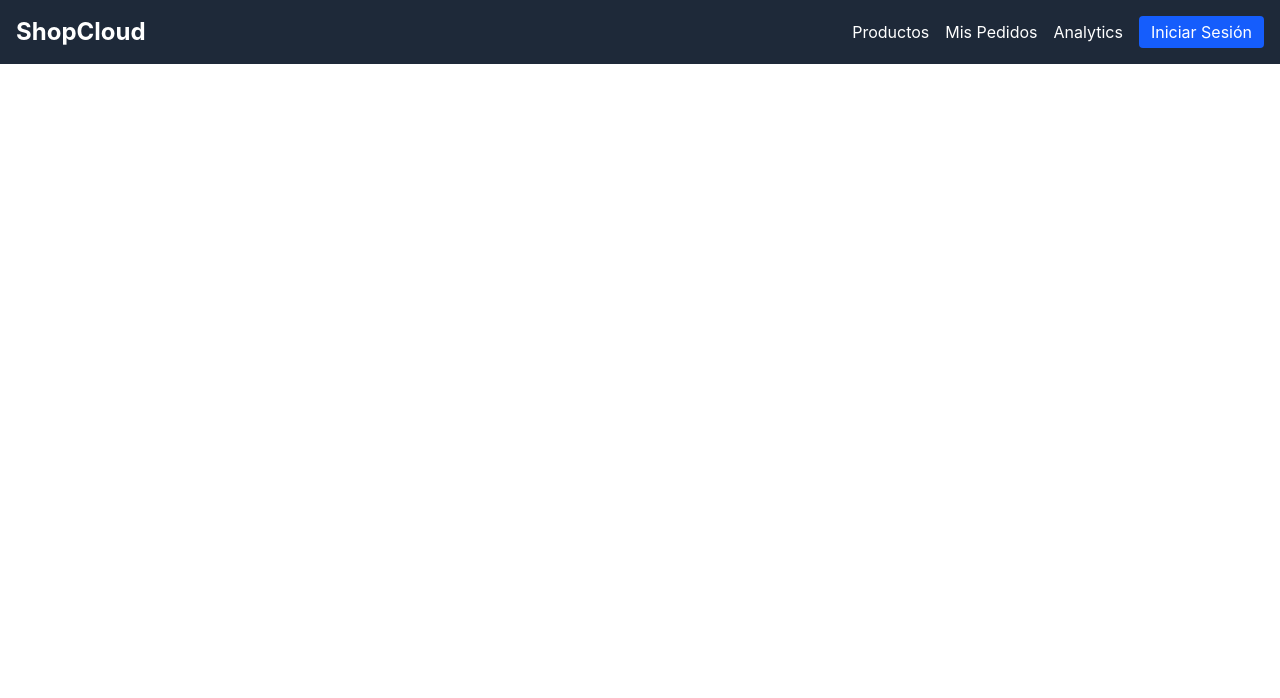
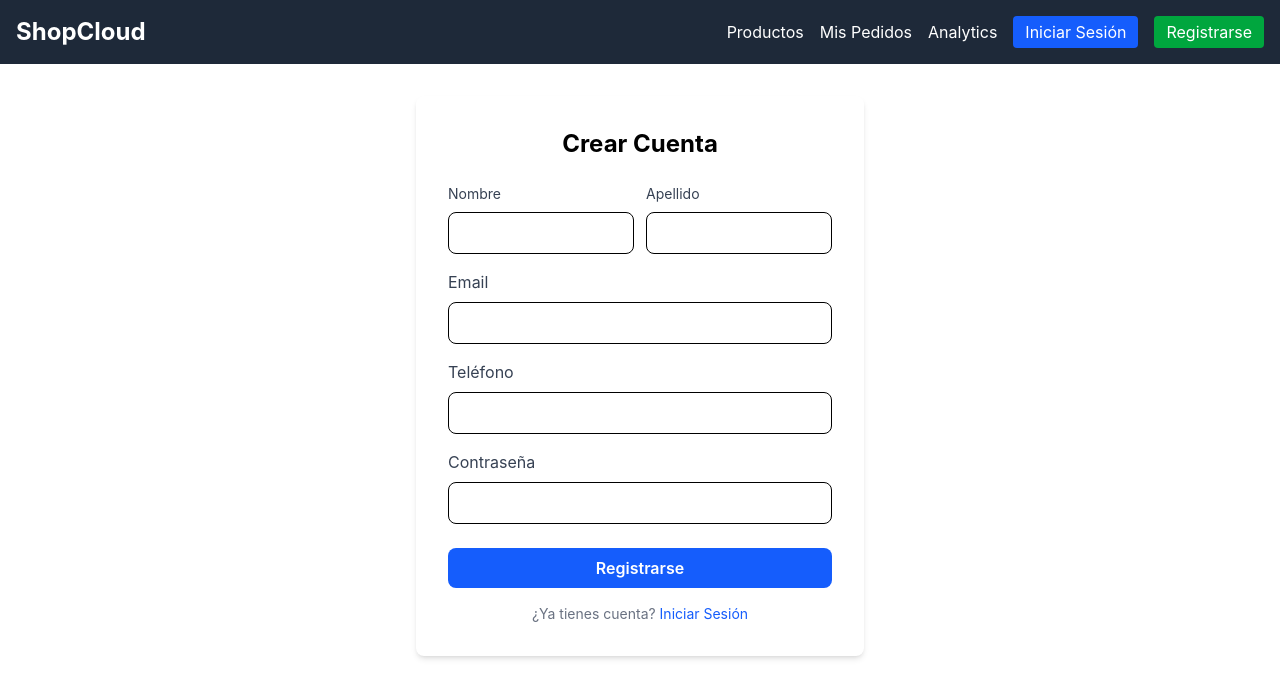
Before and after one commit to fgonzz06/fronted-shopcloud, a React (Vite) app: page /registro in a window 1280 px wide. Shown: the top 698 px of the page. Built offline with nearby package versions, Linux system fonts and the light colour scheme.

Commit message:
Boton register funcionando con el backend

```diff
--- a/src/App.jsx
+++ b/src/App.jsx
@@ -7,6 +7,7 @@ import Perfil from './pages/Perfil';
 import Historial from './pages/Historial';
 import Analytics from './pages/Analytics';
 import Login from './pages/Login';
+import Registro from './pages/Registro';
 
 function App() {
   return (
@@ -21,6 +22,7 @@ function App() {
           <Route path="/historial/:id" element={<Historial />} />
           <Route path="/analytics" element={<Analytics />} />
           <Route path="/login" element={<Login />} />
+          <Route path="/registro" element={<Registro />} />
         </Routes>
       </div>
     </>
--- a/src/components/Navbar.jsx
+++ b/src/components/Navbar.jsx
@@ -34,9 +34,15 @@ function Navbar() {
               </button>
             </>
           ) : (
-            <Link to="/login" className="bg-blue-600 px-3 py-1 rounded hover:bg-blue-700">
-              Iniciar Sesión
-            </Link>
+            <>
+              <Link to="/login" className="bg-blue-600 px-3 py-1 rounded hover:bg-blue-700">
+                Iniciar Sesión
+              </Link>
+              <Link to="/registro" className="bg-green-600 px-3 py-1 rounded hover:bg-green-700">
+                Registrarse
+              </Link>
+            </>
+
           )}
         </div>
       </div>
--- a/src/context/AuthContext.jsx
+++ b/src/context/AuthContext.jsx
@@ -28,7 +28,7 @@ export function AuthProvider({ children }) {
     }
   };
 
-  const registro = async (userData) => {
+  const register = async (userData) => {
   setLoading(true);
   try {
     const res = await apiMs3.post('/api/v1/usuarios/signup', userData);
@@ -45,7 +45,7 @@ export function AuthProvider({ children }) {
   } finally {
     setLoading(false);
   }
-  };
+}
 
   const logout = () => {
     setUser(null);
@@ -67,7 +67,7 @@ export function AuthProvider({ children }) {
   }, []);
 
   return (
-    <AuthContext.Provider value={{ user, login, registro, logout, loading }}>
+    <AuthContext.Provider value={{ user, login, register, logout, loading }}>
       {children}
     </AuthContext.Provider>
   );
--- a/src/pages/Login.jsx
+++ b/src/pages/Login.jsx
@@ -1,6 +1,6 @@
 import { useState } from 'react';
 import { useAuth } from '../context/AuthContext';
-import { useNavigate } from 'react-router-dom';
+import { useNavigate, Link } from 'react-router-dom';
 
 function Login() {
   const [email, setEmail] = useState('');
@@ -15,7 +15,7 @@ function Login() {
 
     const result = await login(email, password);
     if (result.success) {
-      navigate('/');  // Redirige al home
+      navigate('/');
     } else {
       setError(result.error || 'Error al iniciar sesión');
     }
@@ -65,7 +65,10 @@ function Login() {
         </form>
 
         <p className="text-center text-gray-500 text-sm mt-4">
-          Demo: cualquier email/contraseña funciona
+          ¿No tienes cuenta?{' '}
+          <Link to="/registro" className="text-blue-600 hover:underline">
+            Regístrate aquí
+          </Link>
         </p>
       </div>
     </div>
--- /dev/null
+++ b/src/pages/Registro.jsx
@@ -0,0 +1,128 @@
+import { useState } from 'react';
+import { useAuth } from '../context/AuthContext';
+import { useNavigate, Link } from 'react-router-dom';
+
+function Registro() {
+  const [formData, setFormData] = useState({
+    nombre: '',
+    apellido: '',
+    email: '',
+    password: '',
+    telefono: ''
+  });
+  const [error, setError] = useState('');
+  const { register, loading } = useAuth();
+  const navigate = useNavigate();
+
+  const handleChange = (e) => {
+    setFormData({
+      ...formData,
+      [e.target.name]: e.target.value
+    });
+  };
+
+  const handleSubmit = async (e) => {
+    e.preventDefault();
+    setError('');
+
+    const result = await register(formData);
+    if (result.success) {
+      navigate('/');  // Redirige al home después de registrarse
+    } else {
+      setError(result.error || 'Error al registrar usuario');
+    }
+  };
+
+  return (
+    <div className="flex items-center justify-center min-h-[70vh]">
+      <div className="bg-white p-8 rounded-lg shadow-md w-full max-w-md">
+        <h1 className="text-2xl font-bold text-center mb-6">Crear Cuenta</h1>
+
+        {error && (
+          <div className="bg-red-100 text-red-700 p-3 rounded mb-4">
+            {error}
+          </div>
+        )}
+
+        <form onSubmit={handleSubmit}>
+          <div className="grid grid-cols-2 gap-3 mb-4">
+            <div>
+              <label className="block text-gray-700 mb-2 text-sm">Nombre</label>
+              <input
+                type="text"
+                name="nombre"
+                value={formData.nombre}
+                onChange={handleChange}
+                className="w-full px-3 py-2 border rounded-lg focus:outline-none focus:ring-2 focus:ring-blue-500"
+                required
+              />
+            </div>
+            <div>
+              <label className="block text-gray-700 mb-2 text-sm">Apellido</label>
+              <input
+                type="text"
+                name="apellido"
+                value={formData.apellido}
+                onChange={handleChange}
+                className="w-full px-3 py-2 border rounded-lg focus:outline-none focus:ring-2 focus:ring-blue-500"
+                required
+              />
+            </div>
+          </div>
+
+          <div className="mb-4">
+            <label className="block text-gray-700 mb-2">Email</label>
+            <input
+              type="email"
+              name="email"
+              value={formData.email}
+              onChange={handleChange}
+              className="w-full px-3 py-2 border rounded-lg focus:outline-none focus:ring-2 focus:ring-blue-500"
+              required
+            />
+          </div>
+
+          <div className="mb-4">
+            <label className="block text-gray-700 mb-2">Teléfono</label>
+            <input
+              type="tel"
+              name="telefono"
+              value={formData.telefono}
+              onChange={handleChange}
+              className="w-full px-3 py-2 border rounded-lg focus:outline-none focus:ring-2 focus:ring-blue-500"
+            />
+          </div>
+
+          <div className="mb-6">
+            <label className="block text-gray-700 mb-2">Contraseña</label>
+            <input
+              type="password"
+              name="password"
+              value={formData.password}
+              onChange={handleChange}
+              className="w-full px-3 py-2 border rounded-lg focus:outline-none focus:ring-2 focus:ring-blue-500"
+              required
+            />
+          </div>
+
+          <button
+            type="submit"
+            disabled={loading}
+            className="w-full bg-blue-600 hover:bg-blue-700 text-white font-semibold py-2 rounded-lg transition disabled:bg-blue-400"
+          >
+            {loading ? 'Registrando...' : 'Registrarse'}
+          </button>
+        </form>
+
+        <p className="text-center text-gray-500 text-sm mt-4">
+          ¿Ya tienes cuenta?{' '}
+          <Link to="/login" className="text-blue-600 hover:underline">
+            Iniciar Sesión
+          </Link>
+        </p>
+      </div>
+    </div>
+  );
+}
+
+export default Registro;
```
Lines whose indentation alone changed are shown as unchanged.
